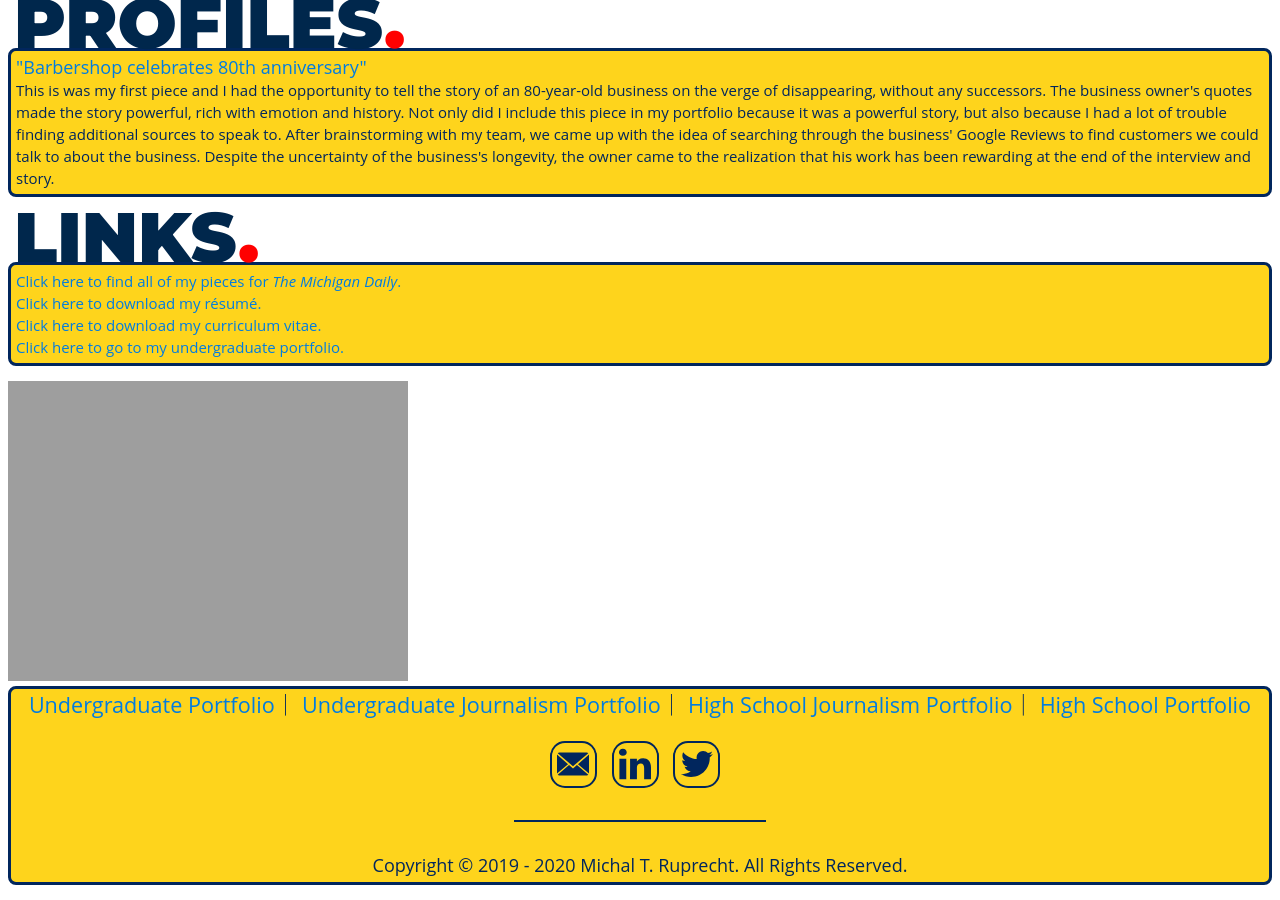
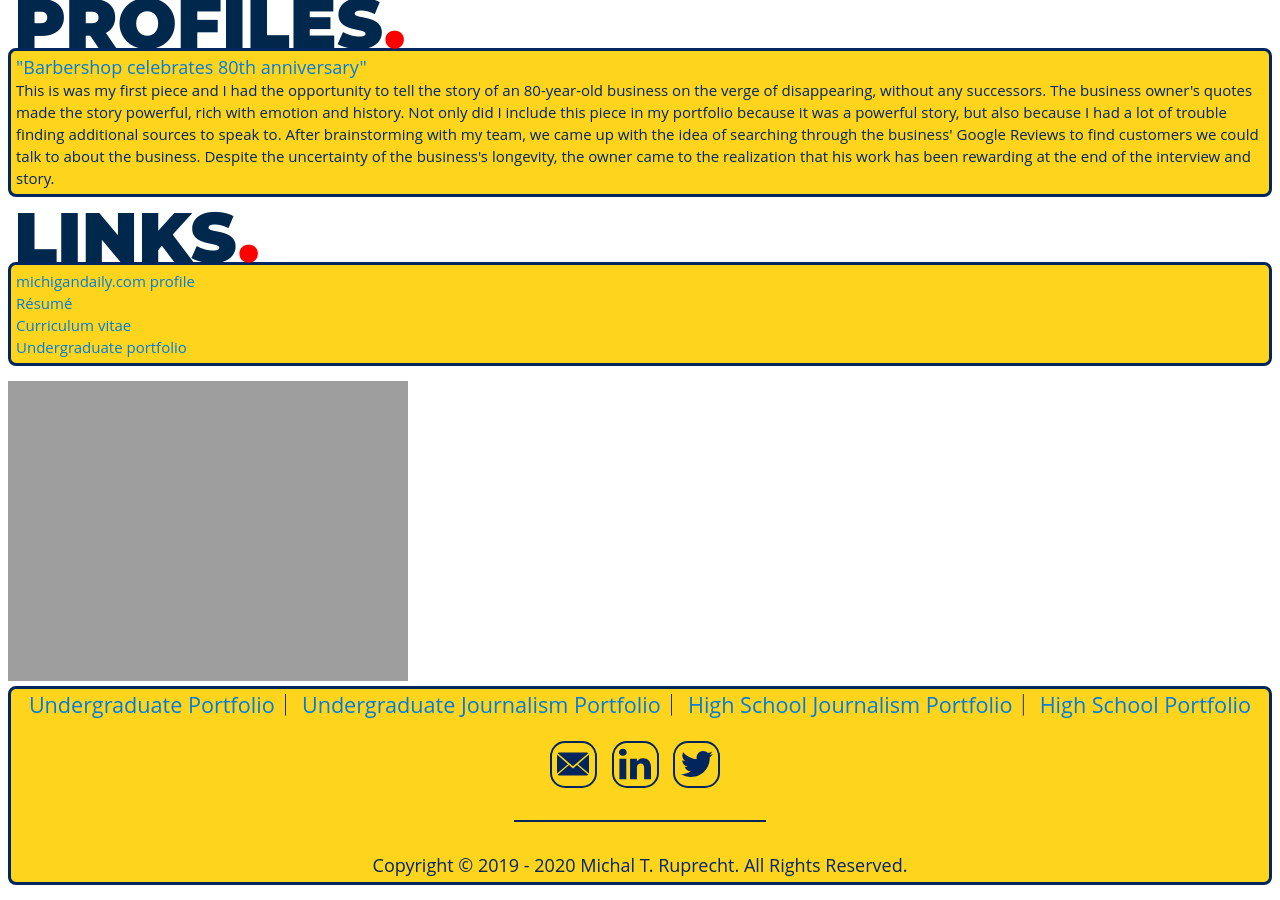
Before and after one commit to MichalRuprecht/michalruprecht.github.io, a Jekyll site: the page built from pages/journalism.html, in a window 1280 px wide and 900 px high, scrolled down 2296 px. Built offline with Jekyll 4.4.1, drawn with Linux system fonts in a browser that asks for light colours.

Commit message:
Update journalism.html

```diff
--- a/pages/journalism.html
+++ b/pages/journalism.html
@@ -61,10 +61,10 @@ title: Journalism Portfolio - Michal Ruprecht
         LINKS<font color="#FF0000">.</font>
       </div>
       <div class="college">
-        <h3><a href="https://www.michigandaily.com/author/mrup" target="_blank">Click here to find all of my pieces for <i>The Michigan Daily</i>.</a>
-        <br /><a href="http://resume.michalruprecht.com" target="_blank">Click here to download my résumé.</a>
-        <br /><a href="http://cv.michalruprecht.com" target="_blank">Click here to download my curriculum vitae.</a>
-        <br /><a href="http://michalruprecht.com">Click here to go to my undergraduate portfolio.</a>
+        <h3><a href="https://www.michigandaily.com/author/mrup" target="_blank">michigandaily.com profile</a>
+        <br /><a href="http://resume.michalruprecht.com" target="_blank">Résumé</a>
+        <br /><a href="http://cv.michalruprecht.com" target="_blank">Curriculum vitae</a>
+        <br /><a href="http://michalruprecht.com">Undergraduate portfolio</a>
       </h3>
       </div>
     </body>
```
